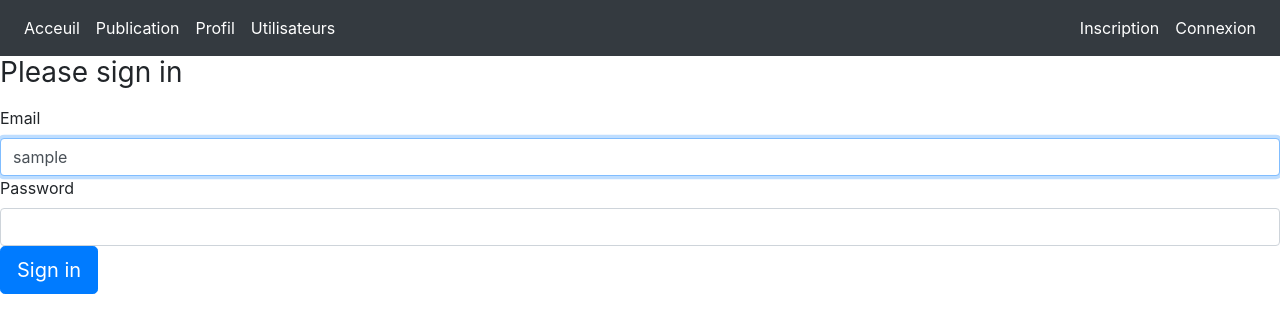
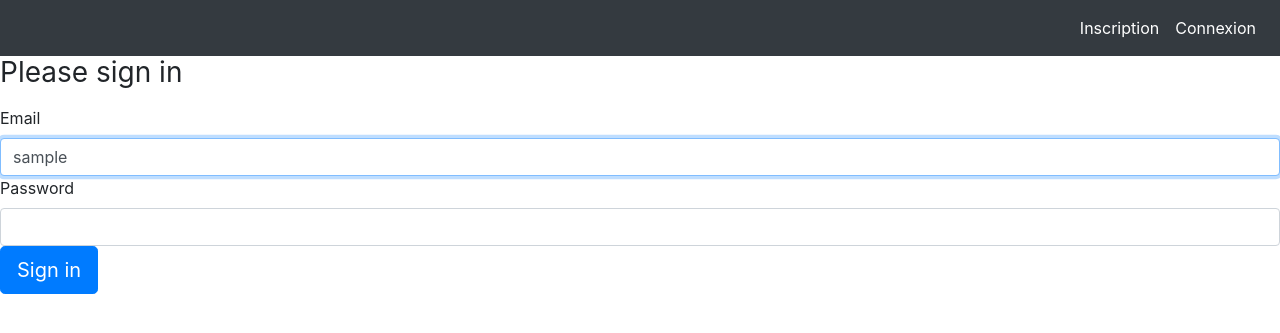
Before and after one commit to johnsonjw48/Annuaire, a Symfony app: template templates/security/login.html.twig in a window 1280 px wide. Shown: the top 333 px of the page. Run offline with Twig, Linux system fonts and the light colour scheme; the template is opened without the code that fills it: most values are stand-ins (such as "Sample title", 1, 10 or a date in 2020); some libraries are stand-ins or nearby versions.

Commit message:
nav changes2

```diff
--- a/templates/base.html.twig
+++ b/templates/base.html.twig
@@ -19,7 +19,7 @@
 
             <div class="collapse navbar-collapse">
                 <ul class="navbar-nav">
-
+                 {% if is_granted('IS_AUTHENTICATED_FULLY') %}
                     <li class="nav-item">
                         <a class="nav-link text-white " href="{{ path('acceuil') }}">Acceuil</a>
                     </li>
@@ -35,7 +35,7 @@
                     <li class="nav-item">
                         <a class="nav-link text-white " href="">Utilisateurs</a>
                     </li>
-
+                {% endif %}
                 </ul>
             </div>
 
@@ -44,11 +44,11 @@
                 <ul class="navbar-nav">
 
                     <li class="nav-item">
-                        <a class="nav-link text-white " href="">Inscription</a>
+                        <a class="nav-link text-white " href="{{ path("app_register") }}">Inscription</a>
                     </li>
 
                     <li class="nav-item">
-                        <a class="nav-link text-white " href="">Connexion</a>
+                        <a class="nav-link text-white " href="{{ path("app_login") }}">Connexion</a>
                     </li>
 
                 </ul>
```
